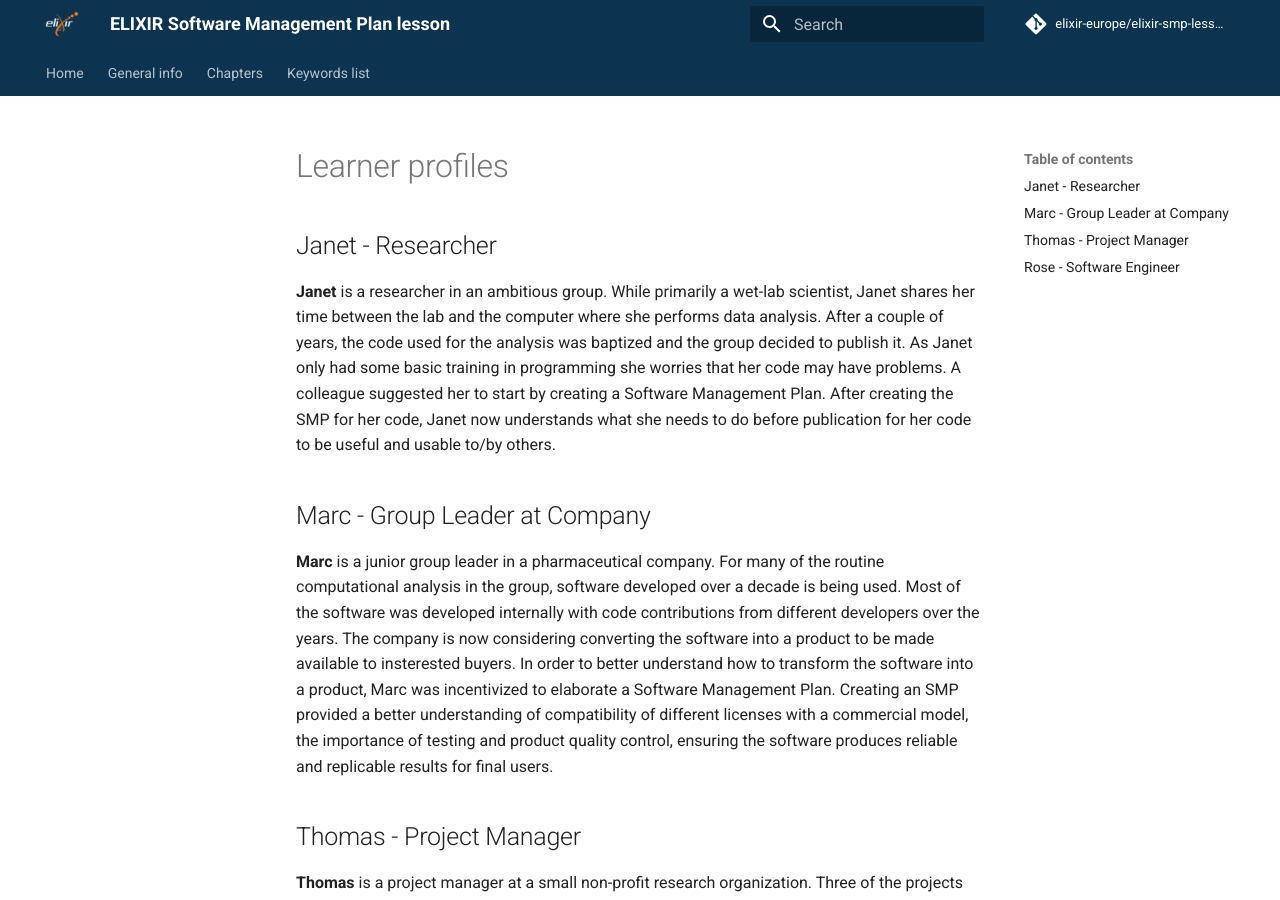
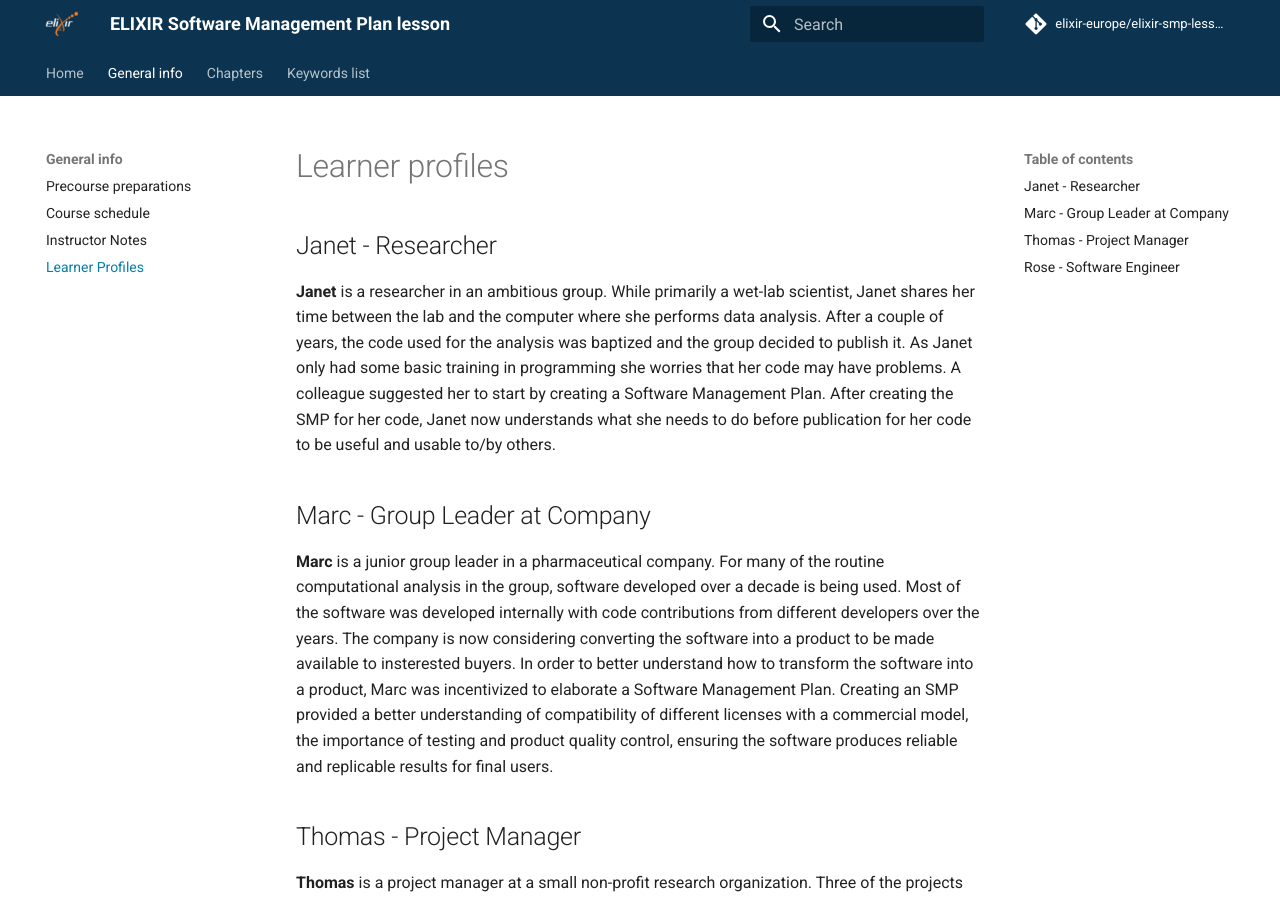
Before and after one commit to elixir-europe/elixir-smp-lesson, an MkDocs documentation site: the page built from docs/profiles.md, in a window 1280 px wide and 900 px high. Built offline with MkDocs 1.6.1 and Material for MkDocs 9.7.7, drawn with Linux system fonts in a browser that asks for light colours; comment, search, counter and statistics services are not loaded; some of the changed lines change nothing that is shown.

Commit message:
Fix location of instructor notes and profiles

```diff
--- a/mkdocs.yml
+++ b/mkdocs.yml
@@ -4,8 +4,8 @@ nav:
     - General info:
       - Precourse preparations: precourse.md
       - Course schedule: course_schedule.md
-      - Instructor Notes: instructors/instructor-notes.md
-      - Learner Profiles: docs/profiles.md
+      - Instructor Notes: instructor-notes.md
+      - Learner Profiles: profiles.md
     - Chapters:
       - "Introduction": chapters/introduction.md
       - "Stage 1: Inception": chapters/stage1_inception.md
```
